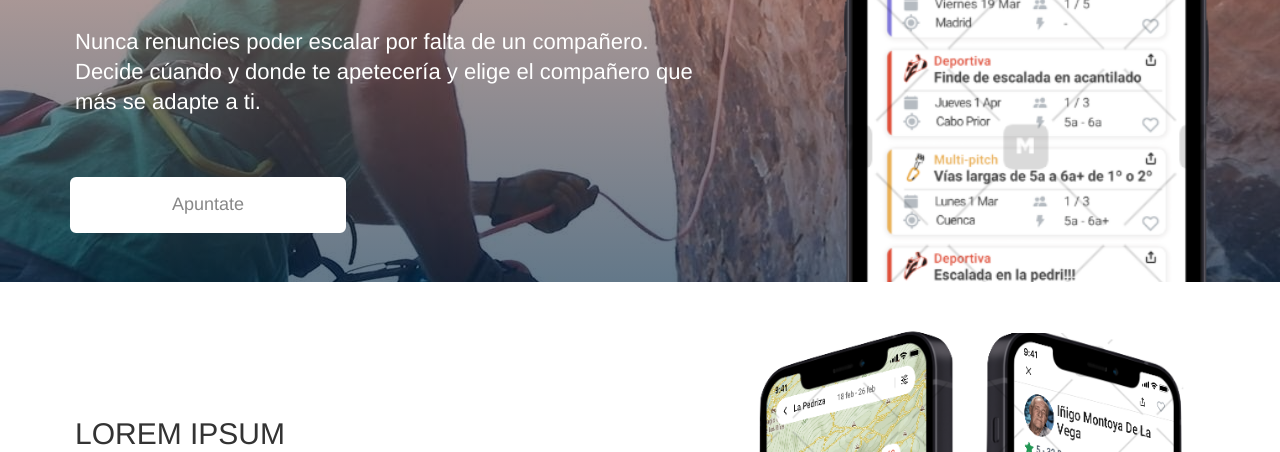
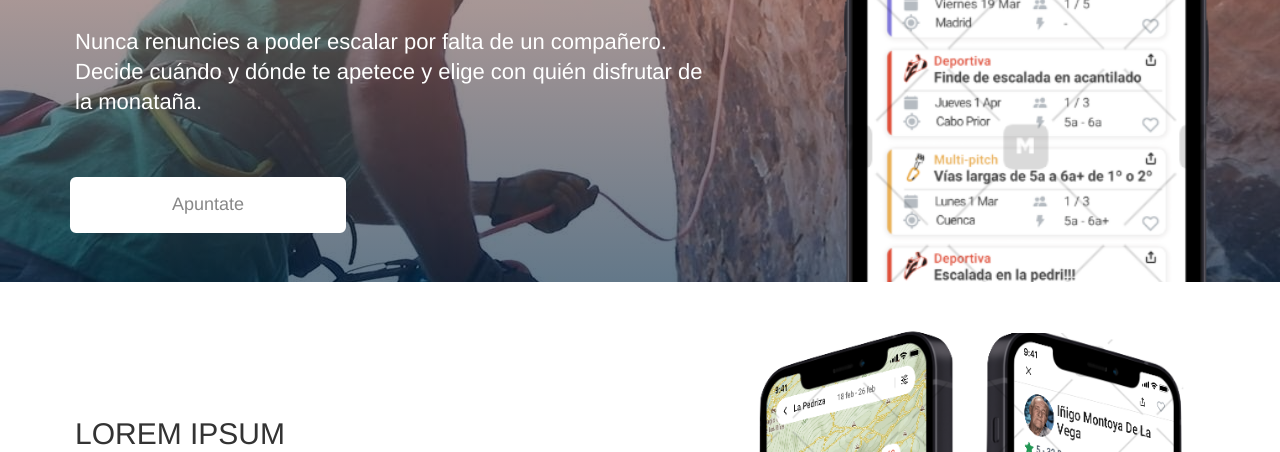
Before and after one commit to mag8/landing, a plain HTML site: page index.html in a window 1280 px wide. Shown: the part 348-800 px from the top of the page. Drawn offline with Linux system fonts and the light colour scheme.

Commit message:
Aggiornato Todo

```diff
--- a/index.html
+++ b/index.html
@@ -75,8 +75,8 @@
                             <div class="description">
                                 <h2>Encuentra a tu compañero de escalada.</h2>
 
-                                <h4>Nunca renuncies poder escalar por falta de un compañero.
-                                    <br>Decide cúando y donde te apetecería y elige el compañero que más se adapte a ti.
+                                <h4>Nunca renuncies a poder escalar por falta de un compañero.
+                                    <br>Decide cuándo y dónde te apetece y elige con quién disfrutar de la monataña.
                                 </h4>
                             </div>
                             <div class="buttons">
```
Also changed, not shown: 2 other files.
